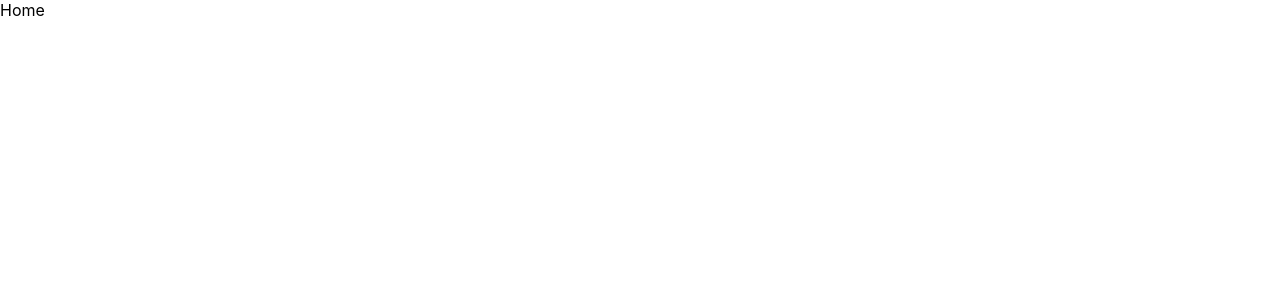
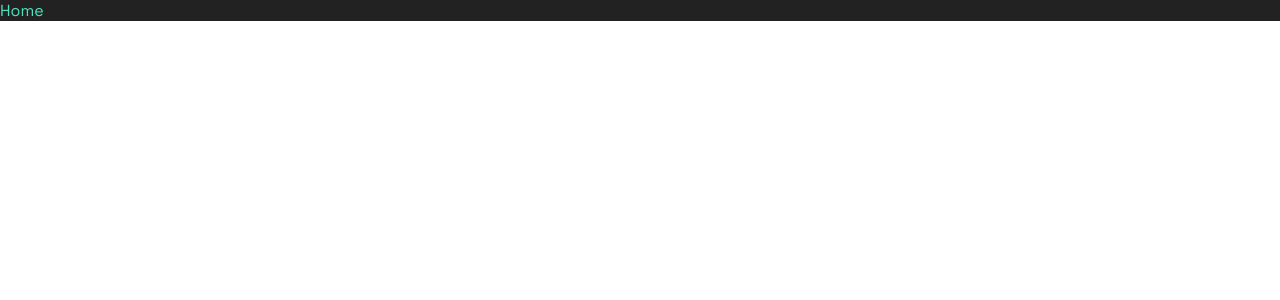
Before and after one commit to chrisparisi/repledge, a React (Create React App) app in the folder client/: page / in a window 1280 px wide. Shown: the top 300 px of the page. Built offline with nearby package versions, Linux system fonts and the light colour scheme.

Commit message:
css changes

```diff
--- a/client/src/index.css
+++ b/client/src/index.css
@@ -1,13 +1,19 @@
-body {
-  margin: 0;
-  font-family: -apple-system, BlinkMacSystemFont, 'Segoe UI', 'Roboto', 'Oxygen',
-    'Ubuntu', 'Cantarell', 'Fira Sans', 'Droid Sans', 'Helvetica Neue',
-    sans-serif;
-  -webkit-font-smoothing: antialiased;
-  -moz-osx-font-smoothing: grayscale;
+@import url("https://fonts.googleapis.com/css2?family=Space+Grotesk:wght@300;400;500;600;700&display=swap");
+
+:root {
+  --primary-color: #edf2f8;
+  --secondary-color: #3b684d;
+  --black-color: #030303;
+  --lightGray-color: #e4e4e4;
+  --gray-color: #23262b;
+  --brown-color: #46364a;
+  --white-color: #ffffff;
 }
 
-code {
-  font-family: source-code-pro, Menlo, Monaco, Consolas, 'Courier New',
-    monospace;
+* {
+  font-family: "Space Grotesk", sans-serif;
+  box-sizing: border-box;
+  padding: 0;
+  margin: 0;
+  scroll-behavior: smooth;
 }
--- a/client/src/pages/Home.jsx
+++ b/client/src/pages/Home.jsx
@@ -3,7 +3,7 @@ import React from "react";
 import "./home.scss";
 
 const Home = () => {
-  return <div>Home</div>;
+  return <div className="home">Home</div>;
 };
 
 export default Home;
--- a/client/src/pages/home.scss
+++ b/client/src/pages/home.scss
@@ -0,0 +1,4 @@
+.home {
+  background-color: #222;
+  color: #4de2bc;
+}
```
